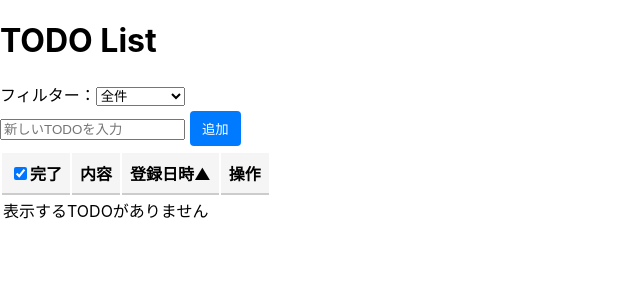
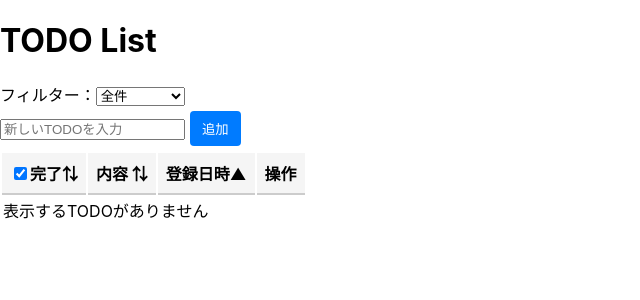
Before and after one commit to hitomi-tsuno/todo-react-typescript, a React (Create React App) app: page / in a window 1280 px wide. Shown: the top 300 px of the page, without its empty margins (0-640 px from the left). Built offline with nearby package versions, Linux system fonts and the light colour scheme.

Commit message:
Merge：ソート可能項目に"⇅"を表示する。

```diff
--- a/src/components/TodoList.tsx
+++ b/src/components/TodoList.tsx
@@ -1,3 +1,4 @@
+// src/components/TodoList.tsx
 import React from "react";
 import { Todo } from "../types/todo"; // TODOの型定義
 import TodoItem from "./TodoItem"; // TodoItemコンポーネント
@@ -42,18 +43,19 @@ const TodoList: React.FC<Props> = ({
               checked={checkedCount === filteredTodos.length}
               onChange={(e) => (e.target.checked ? checkAll() : uncheckAll())}
             />
-            完了{sortKey === "completed" && (sortOrder === "asc" ? "▲" : "▼")}
+            完了
+            {sortKey === "completed" ? (sortOrder === "asc" ? "▲" : "▼") : "⇅"}{" "}
           </StyledTableHeader>
 
           {/* ＜内容＞ */}
           <StyledTableHeader onClick={() => handleSort("text")}>
-            内容 {sortKey === "text" && (sortOrder === "asc" ? "▲" : "▼")}
+            内容 {sortKey === "text" ? (sortOrder === "asc" ? "▲" : "▼") : "⇅"}
           </StyledTableHeader>
 
           {/* ＜登録日時＞ */}
           <StyledTableHeader onClick={() => handleSort("createdAt")}>
             登録日時
-            {sortKey === "createdAt" && (sortOrder === "asc" ? "▲" : "▼")}
+            {sortKey === "createdAt" ? (sortOrder === "asc" ? "▲" : "▼"): "⇅"}
           </StyledTableHeader>
 
           {/* ＜操作＞ */}
```
Also changed, not shown: public/image.png.
